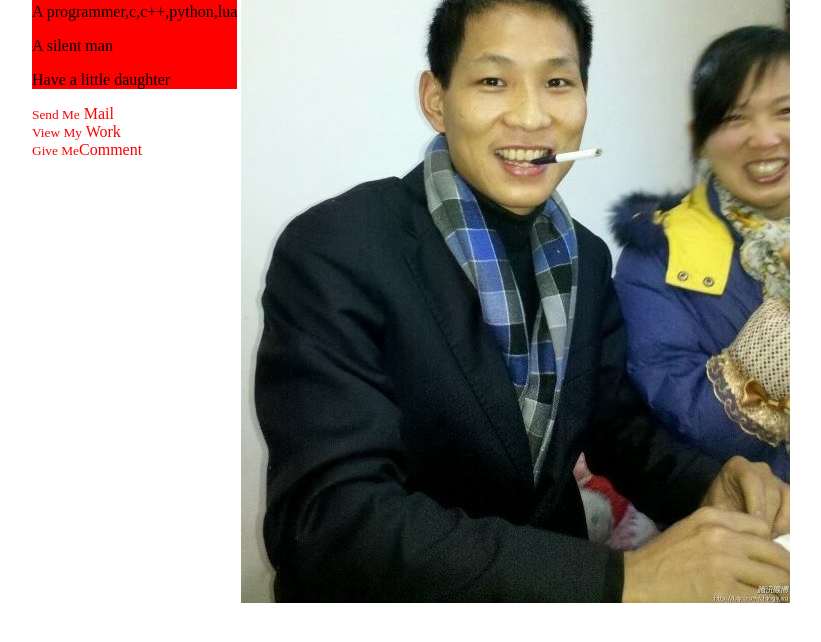
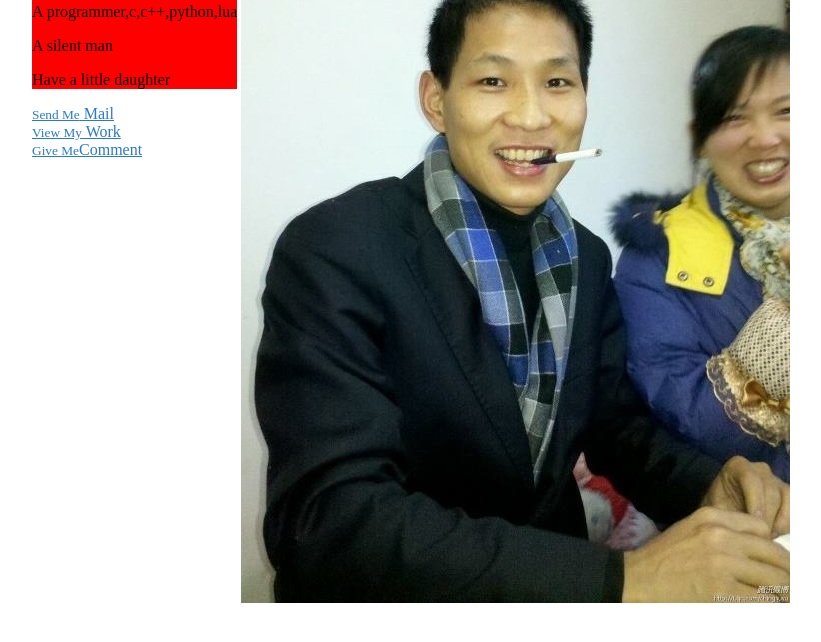
Before and after one commit to Chingliu/chingliu.github.com, a plain HTML site: page index.html in a window 1280 px wide. Shown: the part 146-788 px from the top of the page, without its empty margins (36-857 px from the left). Drawn offline with Linux system fonts and the light colour scheme.

Commit message:
Update index.html

```diff
--- a/index.html
+++ b/index.html
@@ -24,8 +24,10 @@
       	}
 
 	a {
-	  color:red;
-	  text-decoration: none;
+	  color: #2879d0;
+	}
+	a:hover {
+	  color: #2268b2;
 	}
 	a.contactme {
 	  width: 134px;
```
